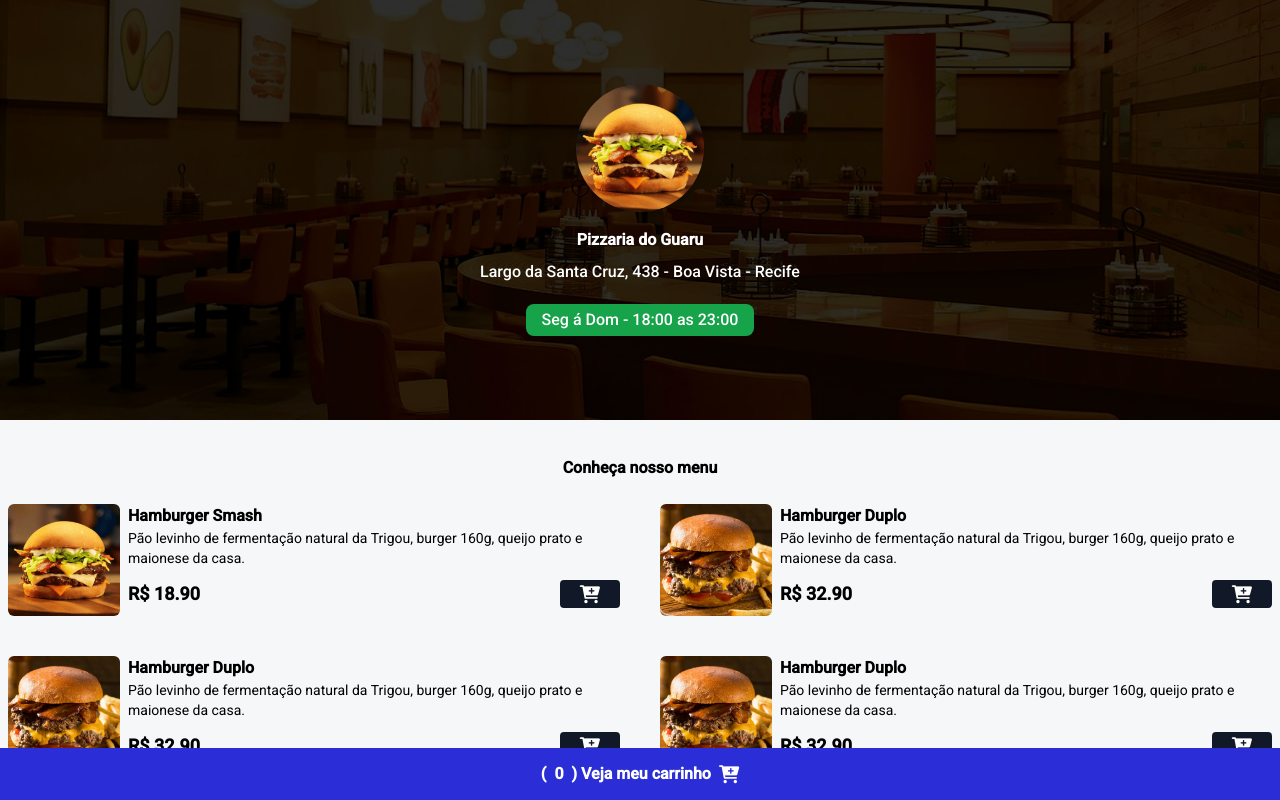
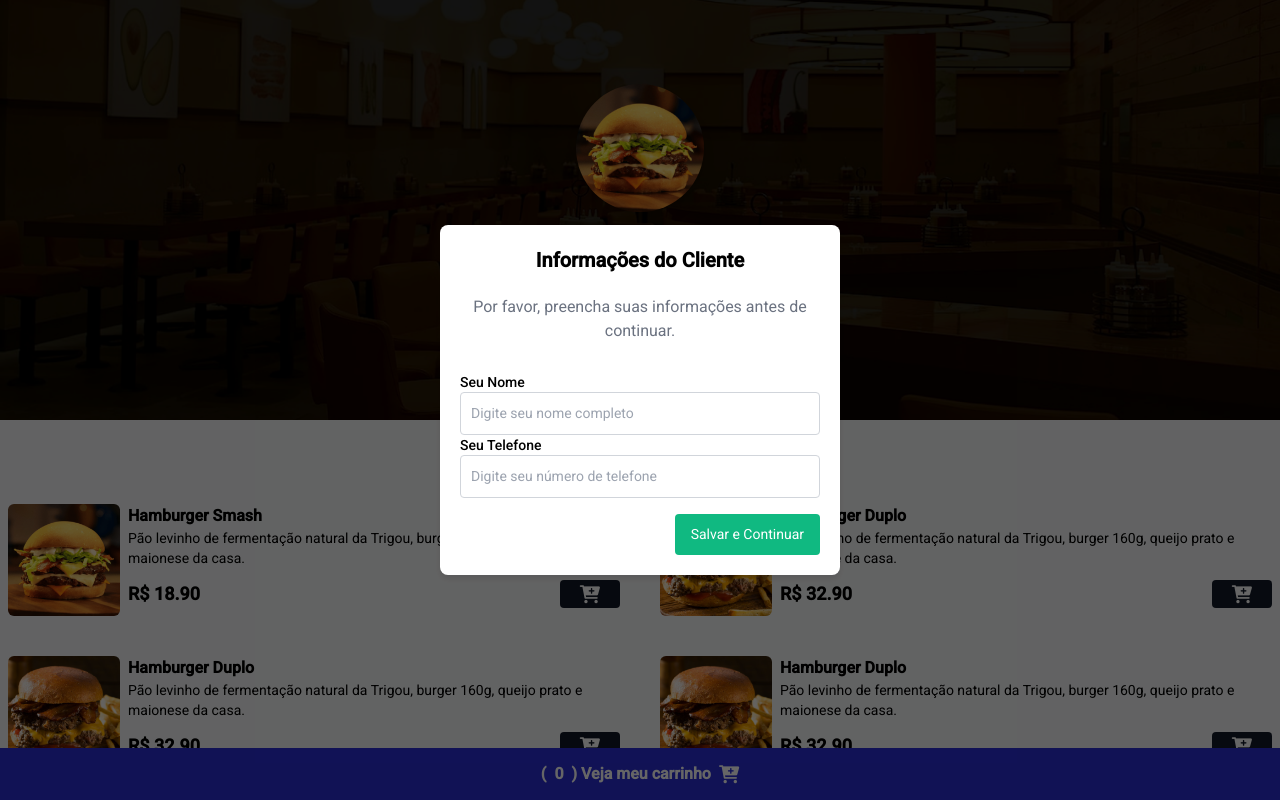
Before and after one commit to Pxxx010/web-delivery, a website: page index.html in a window 1280 px wide. Shown: the top 800 px of the page. Drawn offline with nearby package versions, Linux system fonts and the light colour scheme.

Commit message:
feat: tela de cadastro cliente

```diff
--- /dev/null
+++ b/assets/src/modal-telefone-nome.js
@@ -0,0 +1,41 @@
+document.addEventListener("DOMContentLoaded", function () {
+    const customerModal = document.getElementById("customer-modal");
+    const customerForm = document.getElementById("customer-form");
+
+    // Função para verificar se os dados do cliente estão no LocalStorage
+    function checkCustomerData() {
+        const customerName = localStorage.getItem("customerName");
+        const customerPhone = localStorage.getItem("customerPhone");
+
+        if (!customerName || !customerPhone) {
+            // Exibe o modal se os dados não estiverem salvos
+            customerModal.classList.remove("hidden");
+            console.log("Dados ausentes.");
+        } else {
+            console.log("Dados encontrados.");
+        }
+    }
+
+    // Função para fechar o modal
+    function closeModal() {
+        customerModal.classList.add("hidden");
+    }
+
+    // Executa a verificação ao carregar a página
+    checkCustomerData();
+
+    // Salvar nome e telefone no LocalStorage ao enviar o formulário
+    customerForm.addEventListener("submit", function (event) {
+        event.preventDefault();
+        const customerName = document.getElementById("customer-name").value.trim();
+        const customerPhone = document.getElementById("customer-phone").value.trim();
+
+        if (customerName && customerPhone) {
+            localStorage.setItem("customerName", customerName);
+            localStorage.setItem("customerPhone", customerPhone);
+            closeModal(); // Fecha o modal
+        } else {
+            alert("Por favor, preencha todos os campos.");
+        }
+    });
+});
--- a/script.js
+++ b/assets/src/script.js
@@ -10,8 +10,6 @@ const addressInput = document.getElementById("address");
 const addressWarn = document.getElementById("address-warn");
 const customerNameInput = document.getElementById("customer-name");
 const customerPhoneInput = document.getElementById("customer-phone");
-const nameWarn = document.getElementById("name-warn");
-const phoneWarn = document.getElementById("phone-warn");
 
 let cart = [];
 
@@ -144,24 +142,6 @@ checkoutBtn.addEventListener("click", function () {
     if (cart.length === 0) return;
 
     // Verificação de validação dos campos
-    if (customerNameInput.value === "") {
-        nameWarn.classList.remove("hidden");
-        customerNameInput.classList.add("border-red-500");
-        return;
-    } else {
-        nameWarn.classList.add("hidden");
-        customerNameInput.classList.remove("border-red-500");
-    }
-
-    if (customerPhoneInput.value === "") {
-        phoneWarn.classList.remove("hidden");
-        customerPhoneInput.classList.add("border-red-500");
-        return;
-    } else {
-        phoneWarn.classList.add("hidden");
-        customerPhoneInput.classList.remove("border-red-500");
-    }
-
     if (addressInput.value === "") {
         addressWarn.classList.remove("hidden");
         addressInput.classList.add("border-red-500");
--- /dev/null
+++ b/assets/styles/modal-telefone-nome.css
@@ -0,0 +1,95 @@
+/* Fundo opaco que cobre toda a tela */
+#customer-modal {
+    position: fixed;
+    top: 0;
+    left: 0;
+    width: 100%;
+    height: 100%;
+    display: flex;
+    align-items: center;
+    justify-content: center;
+    background-color: rgba(0, 0, 0, 0.6); /* Fundo preto com opacidade */
+    z-index: 99;
+}
+
+/* Oculta o modal inicialmente */
+.hidden {
+    display: none !important;
+}
+
+/* Estilo do contêiner do modal */
+#customer-modal > div {
+    background-color: #ffffff; /* Fundo branco */
+    border-radius: 8px; /* Bordas arredondadas */
+    width: 400px; /* Largura fixa */
+    height: 350px; /* Altura fixa */
+    padding: 20px; /* Espaçamento interno */
+    box-shadow: 0 4px 6px rgba(0, 0, 0, 0.1); /* Sombra suave */
+    display: flex;
+    flex-direction: column; /* Organiza o conteúdo verticalmente */
+    justify-content: space-between; /* Espaça os elementos igualmente */
+}
+
+/* Cabeçalho do modal */
+#customer-modal h2 {
+    font-size: 1.25rem; /* Tamanho da fonte */
+    font-weight: bold; /* Negrito */
+    text-align: center; /* Centralizado */
+    margin-bottom: 10px; /* Espaçamento inferior */
+}
+
+/* Texto descritivo do modal */
+#customer-modal p {
+    text-align: center; /* Centralizado */
+    color: #6b7280; /* Cinza claro */
+    margin-bottom: 20px; /* Espaçamento inferior */
+}
+
+/* Estilo dos campos de entrada */
+#customer-modal input[type="text"] {
+    width: 100%; /* Ocupa toda a largura do contêiner */
+    border: 1px solid #d1d5db; /* Borda cinza claro */
+    padding: 10px; /* Espaçamento interno */
+    border-radius: 4px; /* Bordas arredondadas */
+    font-size: 0.875rem; /* Tamanho da fonte */
+    outline: none; /* Remove o contorno padrão */
+    transition: border-color 0.2s ease-in-out; /* Animação de foco */
+}
+
+/* Efeito ao focar nos campos de entrada */
+#customer-modal input[type="text"]:focus {
+    border-color: #10b981; /* Verde no foco */
+    box-shadow: 0 0 0 2px rgba(16, 185, 129, 0.2); /* Sombra verde suave */
+}
+
+/* Botões no modal */
+#customer-modal button {
+    padding: 10px 16px; /* Espaçamento interno */
+    border-radius: 4px; /* Bordas arredondadas */
+    font-size: 0.875rem; /* Tamanho da fonte */
+    cursor: pointer; /* Cursor de ponteiro */
+    transition: background-color 0.2s ease-in-out; /* Animação no hover */
+}
+
+/* Botão "Salvar e Continuar" */
+#customer-modal button[type="submit"] {
+    background-color: #10b981; /* Verde */
+    color: #ffffff; /* Texto branco */
+    border: none; /* Remove a borda */
+}
+
+#customer-modal button[type="submit"]:hover {
+    background-color: #059669; /* Verde mais escuro no hover */
+}
+
+/* Botão cancelar (opcional) */
+#customer-modal .cancel-btn {
+    background-color: transparent; /* Transparente */
+    color: #6b7280; /* Cinza escuro */
+    border: none; /* Sem borda */
+    text-decoration: underline; /* Sublinhado */
+}
+
+#customer-modal .cancel-btn:hover {
+    color: #374151; /* Cinza mais escuro no hover */
+}
--- a/index.html
+++ b/index.html
@@ -15,7 +15,9 @@
     <link rel="stylesheet" href="https://cdnjs.cloudflare.com/ajax/libs/font-awesome/6.0.0-beta3/css/all.min.css"
         integrity="sha512-Fo3rlrZj/k7ujTnHg4CGR2D7kSs0v4LLanw2qksYuRlEzO+tcaEPQogQ0KaoGN26/zrn20ImR1DfuLWnOo7aBA=="
         crossorigin="anonymous" referrerpolicy="no-referrer" />
-    <link rel="stylesheet" href="./styles/output.css">
+
+    <link rel="stylesheet" href="./assets/styles/modal-telefone-nome.css">
+    <link rel="stylesheet" href="./assets/styles/output.css">
 
     <title>Dev Burguer - A melhor hamburgueria dev</title>
 </head>
@@ -213,13 +215,9 @@
         <p class="font-bold">Total: <span id="cart-total">0.00</span></p>
         <p class="font-bold mt-4">Endereço de entrega</p>
 
-        <input type="text" placeholder="Digite seu nome" id="customer-name" class="w-full border-2 p-1 rounded my-1" />
-        <input type="text" placeholder="Digite seu número de telefone" id="customer-phone" class="w-full border-2 p-1 rounded my-1" />
         <input type="text" placeholder="Digite seu endereço completo" id="address" class="w-full border-2 p-1 rounded my-1" />
 
         <p class="text-red-500 hidden" id="address-warn">Digite seu endereço completo!</p>
-        <p class="text-red-500 hidden" id="name-warn">Digite seu nome!</p>
-        <p class="text-red-500 hidden" id="phone-warn">Digite seu número de telefone!</p>
 
         <div class="flex items-center justify-between mt-5 w-full">
             <button id="close-modal-btn">Fechar</button>
@@ -227,6 +225,32 @@
         </div>
     </div>
 </div>
+
+<!-- Modal Numero e Telefone -->
+<div class="hidden" id="customer-modal">
+    <div class="bg-white p-5 rounded-lg w-[400px] h-[350px] shadow-lg flex flex-col justify-between">
+        <h2 class="text-center font-bold text-xl mb-4">Informações do Cliente</h2>
+        <p class="text-center mb-6 text-gray-600">Por favor, preencha suas informações antes de continuar.</p>
+
+        <form id="customer-form" class="space-y-4">
+            <div>
+                <label for="customer-name" class="block font-medium text-sm">Seu Nome</label>
+                <input type="text" id="customer-name" placeholder="Digite seu nome completo" class="w-full border border-gray-300 p-2 rounded-md focus:ring focus:ring-green-500 focus:outline-none" required />
+            </div>
+            <div>
+                <label for="customer-phone" class="block font-medium text-sm">Seu Telefone</label>
+                <input type="text" id="customer-phone" placeholder="Digite seu número de telefone" class="w-full border border-gray-300 p-2 rounded-md focus:ring focus:ring-green-500 focus:outline-none" required />
+            </div>
+
+            <div class="flex items-center justify-end space-x-4 mt-4">
+                <button type="submit" class="bg-green-500 text-white px-4 py-2 rounded-md hover:bg-green-600 focus:outline-none focus:ring focus:ring-green-300">
+                    Salvar e Continuar
+                </button>
+            </div>
+        </form>
+    </div>
+</div>
+
 
 <!-- Button cart footer -->
 <footer class="w-full bg-blue-500 py-3 fixed bottom-0 z-40 flex items-center justify-center">
@@ -237,7 +261,8 @@
 </footer>
     <!--Fim button cart footer-->
     <script type="text/javascript" src="https://cdn.jsdelivr.net/npm/toastify-js"></script>
-    <script src="script.js"></script>
+    <script src="./assets/src/script.js"></script>
+    <script src="./assets/src/modal-telefone-nome.js"></script>
 
 </body>
 
```
Also changed, not shown: README.md (deleted), assets/styles/output.css, assets/styles/style.css (renamed from styles/style.css).
